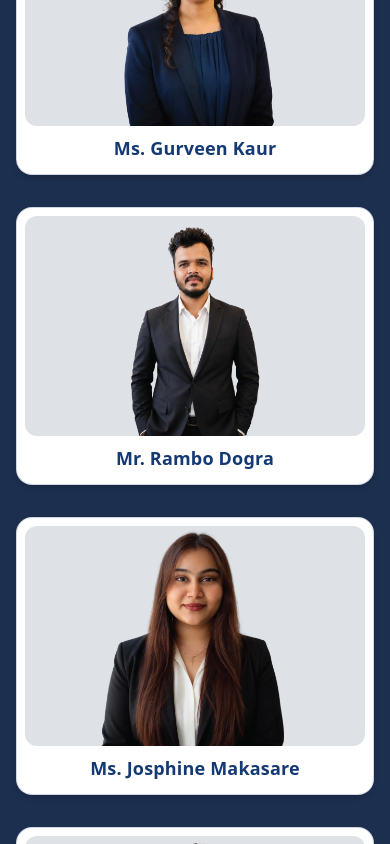
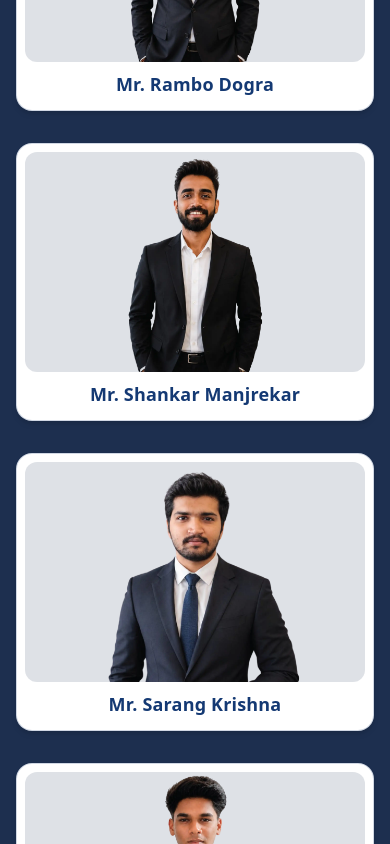
Before and after one commit to shankar-1403/ecb, a React (Vite) app: page /about in a window 390 px wide. Shown: the part 7200-8044 px from the top of the page. Built offline with nearby package versions, Linux system fonts and the light colour scheme.

Commit message:
worked on about us page

```diff
--- a/src/pages/About.jsx
+++ b/src/pages/About.jsx
@@ -105,13 +105,10 @@ const employees = [
   { name: "Mr. Vaibhav Gada", img: emp_vaibhav },
   { name: "Ms. Simmi Panchal", img: emp_simmi },
   { name: "Mr. Suraj Dubey", img: emp_suraj },
-  { name: "Ms. Gurveen Kaur", img: emp_gurveen },
   { name: "Mr. Rambo Dogra", img: emp_rambo },
-  { name: "Ms. Josphine Makasare", img: emp_josphine },
   { name: "Mr. Shankar Manjrekar", img: emp_shankar },
   { name: "Mr. Sarang Krishna", img: emp_sarang },
   { name: "Mr. Rayhan Shaikh", img: emp_rayhan },
-  { name: "Ms. Mrunal Kamble", img: emp_mrunal },
   { name: "Mr. Jigar Thakkar", img: emp_jigar },
   { name: "Mr. Aditya Dogra", img: emp_adithya },
   { name: "Mr. Sachin Kaushal", img: emp_sachin },
@@ -120,10 +117,7 @@ const employees = [
   { name: "Mr. Abhishek Prajapati", img: emp_abhijit },
   { name: "Mr. Rahul Chavan", img: emp_rahul },
   { name: "Mr. Pramod Kamble", img: emp_pramod },
-  { name: "Mr. Aakash Reddy", img: emp_aakash },
-  { name: "Mr. Abhijitt Landge", img: emp_abhijitt },
   { name: "Mr. Ashish Mishra", img: emp_ashish },
-  { name: "Mr. Balaji Rao", img: emp_balaji },
 ];
 
 function About() {
@@ -298,7 +292,7 @@ function About() {
           </div>
         </section>
 
-        <section className="py-16 sm:py-20 md:py-24">
+        <section className="pb-16 sm:pb-20 md:pb-24">
           <div className="mx-auto max-w-7xl px-4 sm:px-5 md:px-6 text-center">
             <h5 className="text-3xl md:text-4xl font-bold text-[#1D2F4F]">Management and Board Members</h5>
             <div className="mt-12 grid gap-8 sm:grid-cols-2 md:grid-cols-2 lg:grid-cols-4">
```
